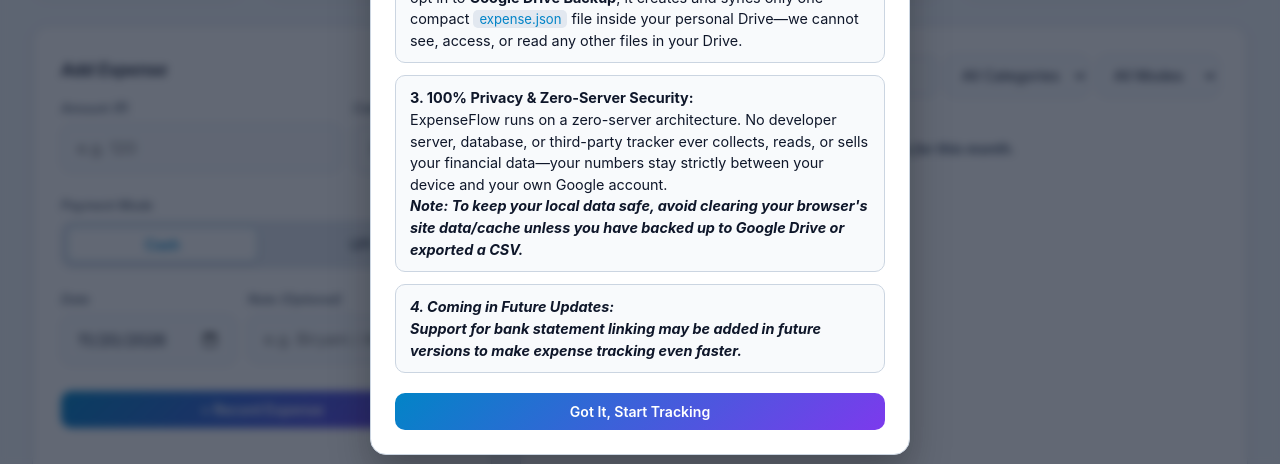
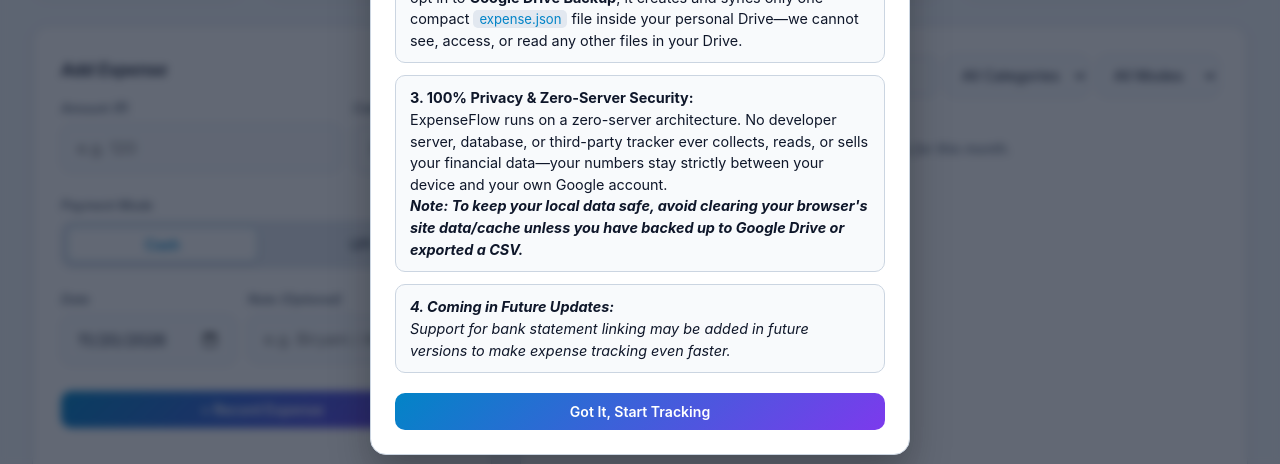
Before and after one commit to mdnihalaalum/ExpenseFlow, a plain HTML site: page index.html in a window 1280 px wide. Shown: the part 335-799 px from the top of the page. Drawn offline with Linux system fonts and the light colour scheme.

Commit message:
Cleared Code Error

```diff
--- a/index.html
+++ b/index.html
@@ -33,7 +33,7 @@
         </li>
         <li>
           <strong>3. 100% Privacy &amp; Zero-Server Security:</strong><br />
-          ExpenseFlow runs on a zero-server architecture. No developer server, database, or third-party tracker ever collects, reads, or sells your financial data—your numbers stay strictly between your device and your own Google account. <em><br><strong>Note: To keep your local data safe, avoid clearing your browser's site data/cache unless you have backed up to Google Drive or exported a CSV.</strongem>
+          ExpenseFlow runs on a zero-server architecture. No developer server, database, or third-party tracker ever collects, reads, or sells your financial data—your numbers stay strictly between your device and your own Google account. <em><br><strong>Note: To keep your local data safe, avoid clearing your browser's site data/cache unless you have backed up to Google Drive or exported a CSV.</strong><em>
         </li>
         <li>
           <strong>4. Coming in Future Updates:</strong><br />
```
